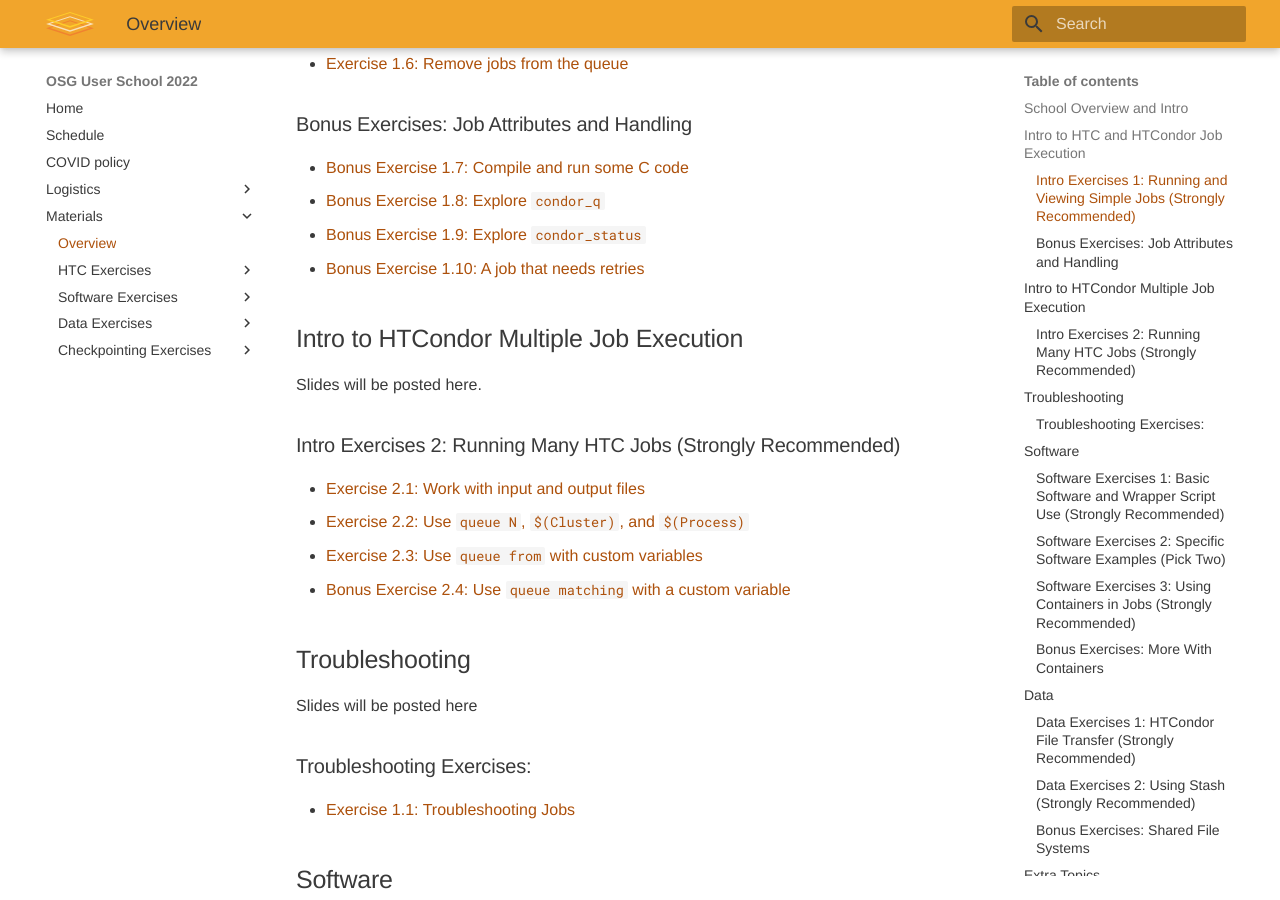
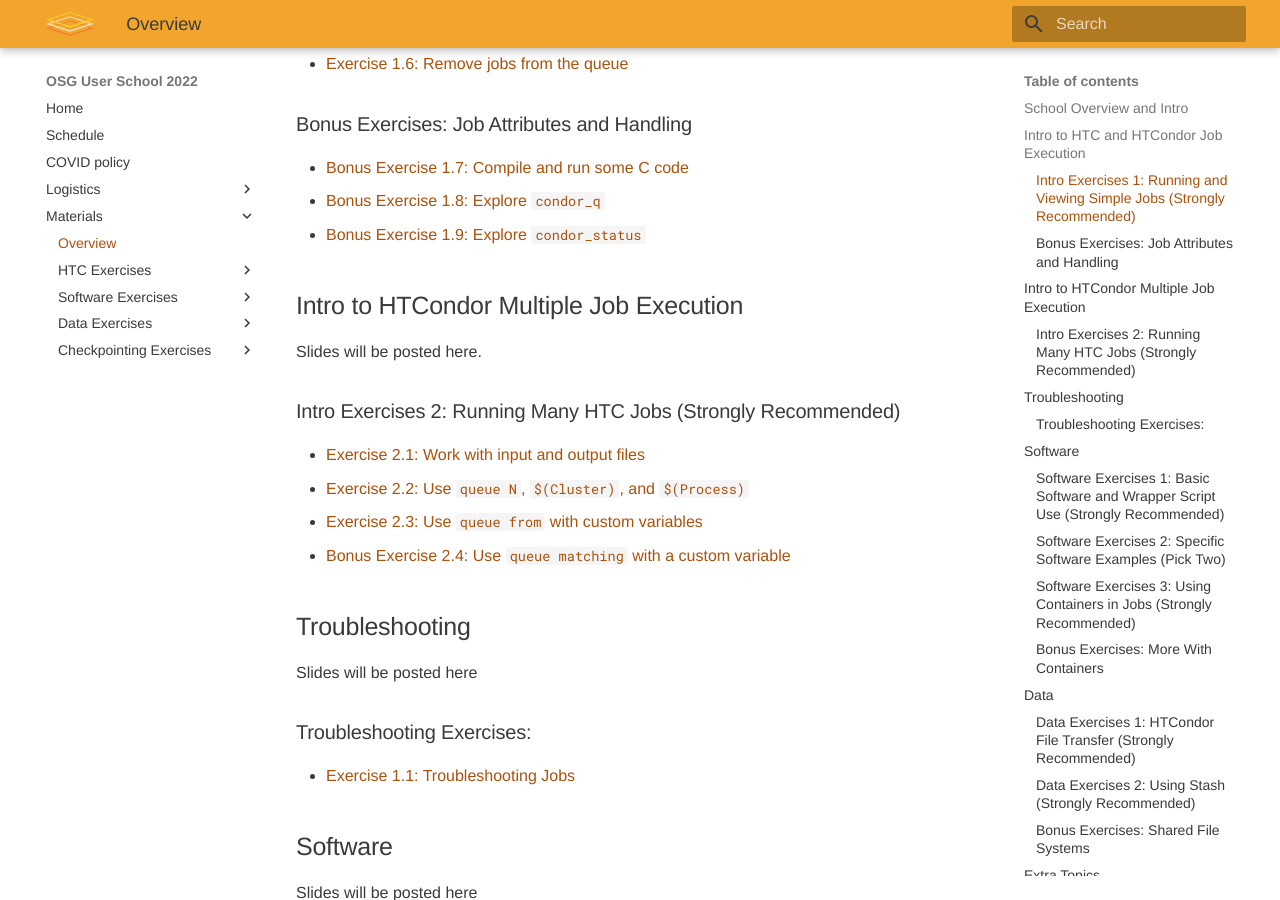
Before and after one commit to showmic09/user-school-2022, an MkDocs documentation site: the page built from docs/materials/index.md, in a window 1280 px wide and 900 px high, scrolled down 556 px. Built offline with MkDocs 1.6.1 and Material for MkDocs 9.7.7, drawn with Linux system fonts in a browser that asks for light colours.

Commit message:
remove exercise 1.10

```diff
--- a/docs/materials/index.md
+++ b/docs/materials/index.md
@@ -1,3 +1,4 @@
+
 # OSG Virtual School Materials
 
 ## School Overview and Intro
@@ -28,7 +29,6 @@ View the slides
 - [Bonus Exercise 1.7: Compile and run some C code](htcondor/part1-ex7-compile.md)
 - [Bonus Exercise 1.8: Explore `condor_q`](htcondor/part1-ex8-queue.md)
 - [Bonus Exercise 1.9: Explore `condor_status`](htcondor/part1-ex9-status.md)
-- [Bonus Exercise 1.10: A job that needs retries](htcondor/part1-ex10-job-retry.md)
 
 ## Intro to HTCondor Multiple Job Execution
 Slides will be posted here.
--- a/mkdocs.yml
+++ b/mkdocs.yml
@@ -57,7 +57,6 @@ nav:
       - Bonus Exercise 1.7:         materials/htcondor/part1-ex7-compile.md
       - Bonus Exercise 1.8:         materials/htcondor/part1-ex8-queue.md
       - Bonus Exercise 1.9:         materials/htcondor/part1-ex9-status.md
-      - Bonus Exercise 1.10:        materials/htcondor/part1-ex10-job-retry.md
     - Software Exercises:
       - Exercise 1.1:               materials/software/part1-ex1-download.md
       - Exercise 1.2:               materials/software/part1-ex2-wrapper.md
```
